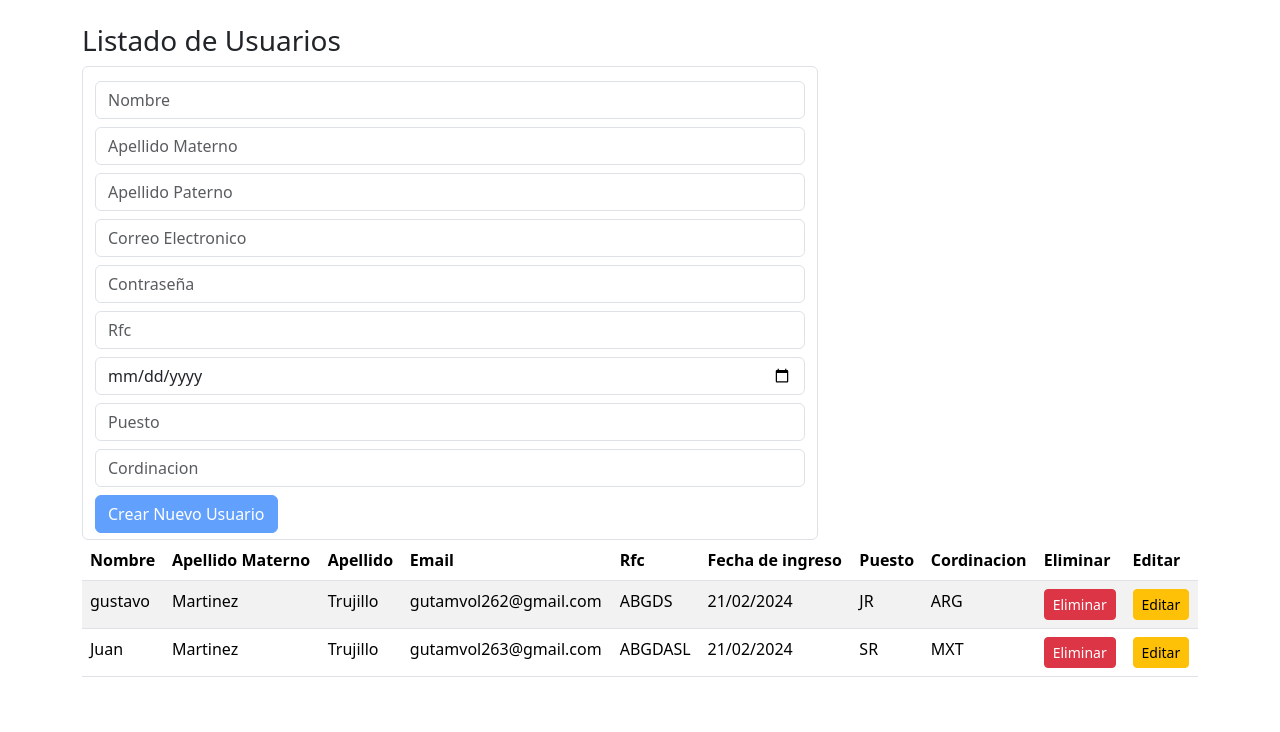
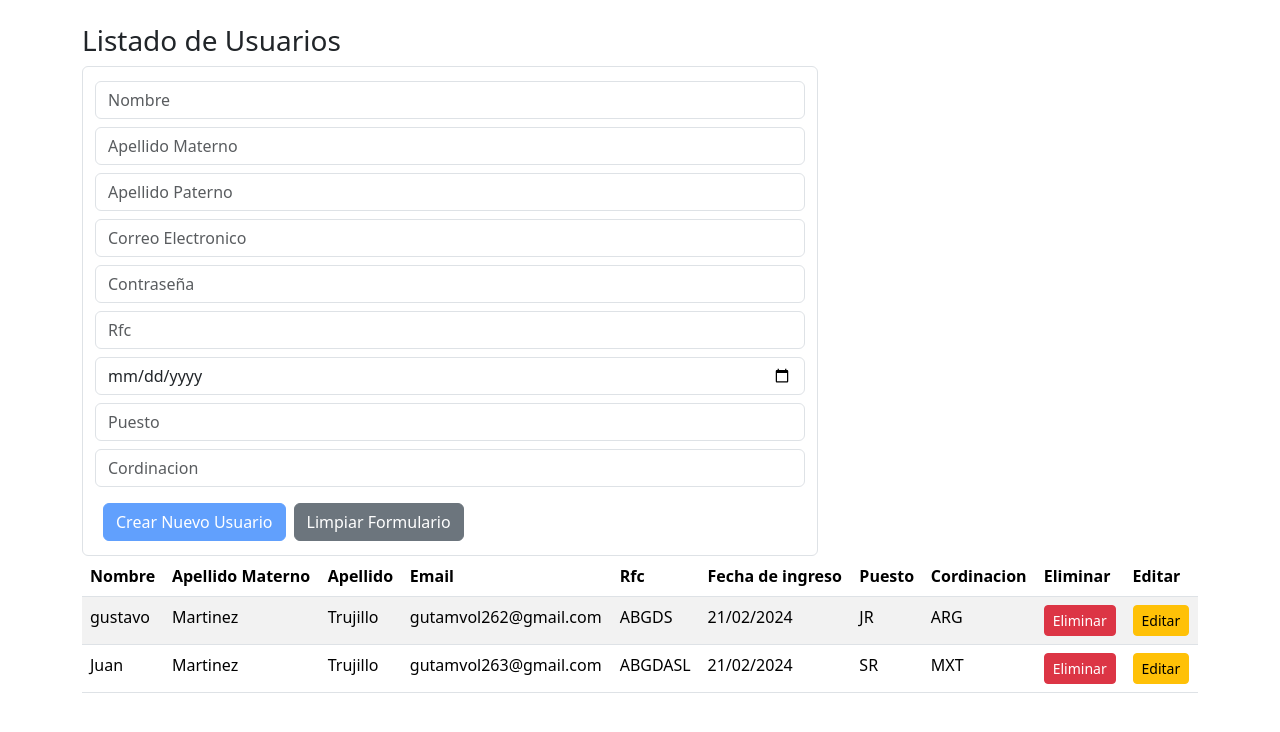
Before and after one commit to trujisxd1/GestionDeVacaciones, an Angular app in the folder GestionV/: page / in a window 1280 px wide. Shown: the top 732 px of the page. Built offline with nearby package versions, Linux system fonts and the light colour scheme.

Commit message:
Se agrego un ternario  para ver si es un usuario nuevo o solo para actualizar

```diff
--- a/GestionV/src/app/components/form-user/form-user.component.html
+++ b/GestionV/src/app/components/form-user/form-user.component.html
@@ -104,6 +104,7 @@
       type="date"
       #fechaDeIngreso="ngModel"
     />
+
     @if (fechaDeIngreso.invalid && (fechaDeIngreso.dirty ||
     fechaDeIngreso.touched)) { @if (fechaDeIngreso.errors!['required']) {
     <div class="text-danger">El campo fecha de ingreso es requerido</div>
@@ -138,8 +139,12 @@
     } }
   </div>
   <div>
-    <button type="submit" class="btn btn-primary" [disabled]="userForm.invalid">
-      Crear Nuevo Usuario
+    <button type="submit" class="btn btn-primary m-2" [disabled]="userForm.invalid">
+       {{(user.id>0)? 'Actualizar': "Crear Nuevo Usuario"}}
+    </button>
+
+    <button type="button" class="btn btn-secondary my-2" (click)="onClear(userForm)">
+     Limpiar Formulario
     </button>
   </div>
 </form>
```
